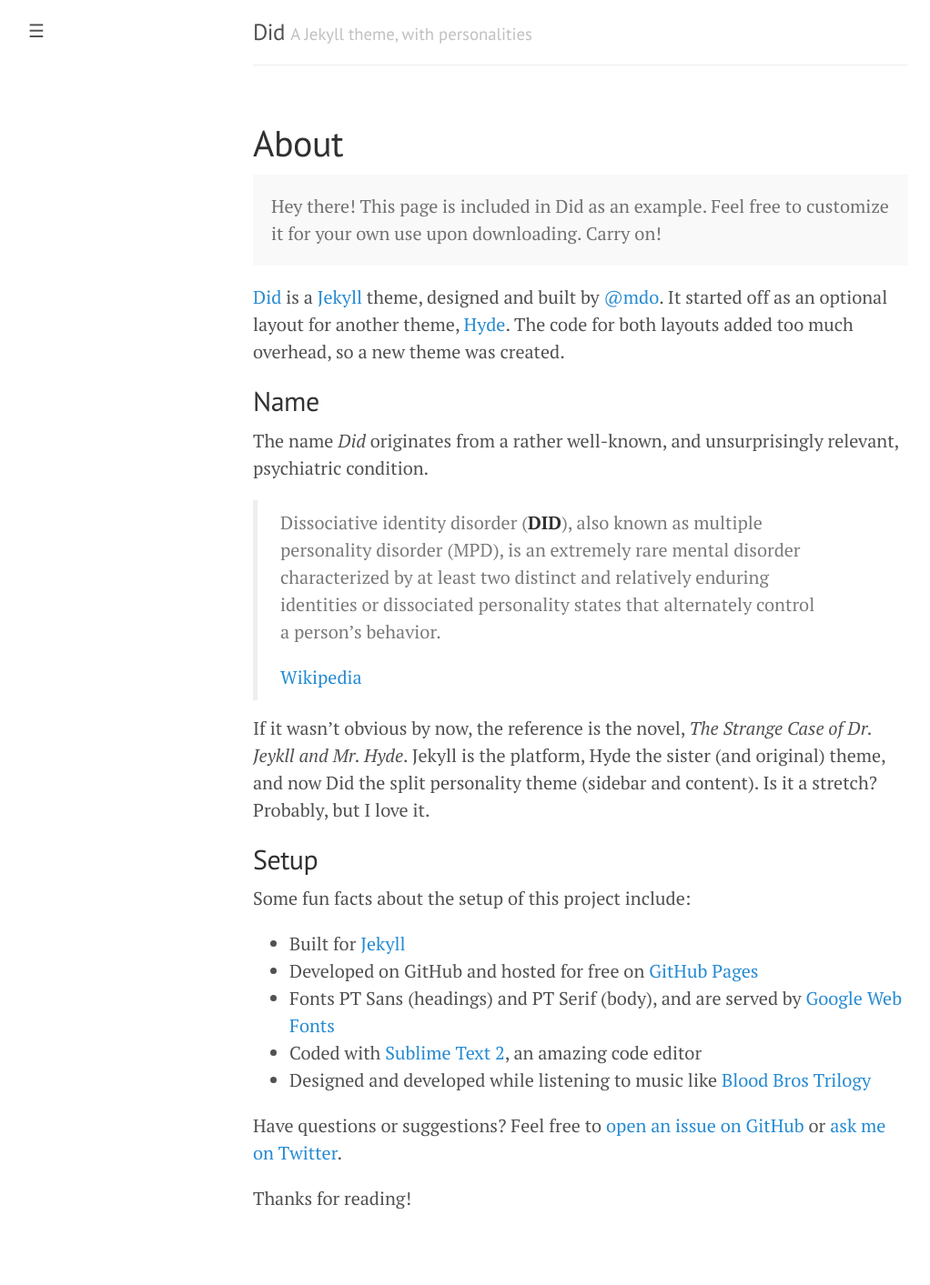
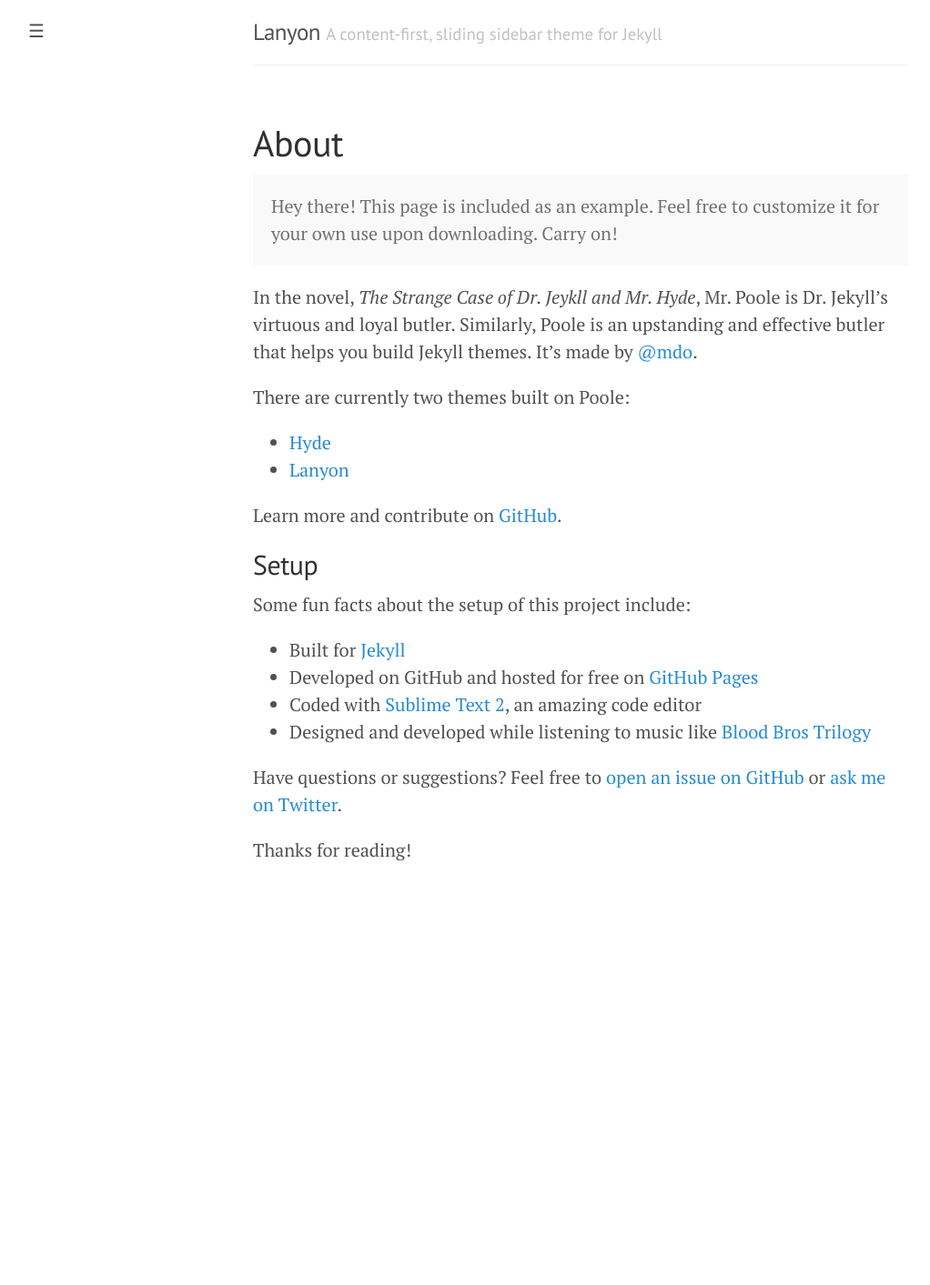
Before and after one commit to qiuyi943/qiuyi943.github.io, a Jekyll site: the page built from about.md, in a window 1280 px wide. Shown: the whole page at 91% size, without its empty margins (2-1024 px from the left). Built offline with Jekyll 4.4.1, drawn with Linux system fonts in a browser that asks for light colours; Markdown is read by kramdown in place of the engine named in the settings; after the commit the page ends 1030 px from its top, so only the background shows below that.

Commit message:
reorg, readme update, first post update, etc

```diff
--- a/_config.yml
+++ b/_config.yml
@@ -6,10 +6,10 @@
 permalink:        pretty
 
 # Setup
-title:            Did
-tagline:          'A Jekyll theme, with personalities'
-description:      'Did is a <a href="http://jekyllrb.com" target="_blank">Jekyll</a> theme with multiple personalities: the content, and the chrome. Made by <a href="https://twitter.com/mdo" target="_blank">@mdo</a>.'
-url:              http://did.andhyde.com
+title:            Lanyon
+tagline:          'A content-first, sliding sidebar theme for Jekyll'
+description:      'Lanyon is a responsive, mobile first <a href="http://jekyllrb.com" target="_blank">Jekyll</a> theme with a toggleable sidebar drawer. Made by <a href="https://twitter.com/mdo" target="_blank">@mdo</a>.'
+url:              http://lanyon.getpoole.com
 
 author:
   name:           'Mark Otto'
@@ -18,7 +18,7 @@
 paginate:         5
 
 # Custom vars
-version:          1.0.0
+version:          2.0.0
 
 github:
-  repo:           https://github.com/mdo/did
+  repo:           https://github.com/poole/lanyon
--- /dev/null
+++ b/_includes/sidebar.html
@@ -0,0 +1,38 @@
+<!-- Target for toggling the sidebar `.sidebar-checkbox` is for regular
+     styles, `#sidebar-checkbox` for behavior. -->
+<input type="checkbox" class="sidebar-checkbox" id="sidebar-checkbox">
+
+<!-- Toggleable sidebar -->
+<div class="sidebar" id="sidebar">
+  <div class="sidebar-item">
+    <p>{{ site.description }}</p>
+  </div>
+
+  <nav class="sidebar-nav">
+    <a class="sidebar-nav-item{% if page.title == "Home" %} active{% endif %}" href="/">Home</a>
+
+    {% comment %}
+      The code below dynamically generates a sidebar nav of pages with
+      `layout: page` in the front-matter. See readme for usage.
+    {% endcomment %}
+
+    {% assign pages_list = site.pages %}
+    {% for node in pages_list %}
+      {% if node.title != null %}
+        {% if node.layout == "page" %}
+          <a class="sidebar-nav-item{% if page.url == node.url %} active{% endif %}" href="{{ node.url }}">{{ node.title }}</a>
+        {% endif %}
+      {% endif %}
+    {% endfor %}
+
+    <a class="sidebar-nav-item" href="{{ site.github.repo }}/archive/v{{ site.version }}.zip">Download</a>
+    <a class="sidebar-nav-item" href="{{ site.github.repo }}">GitHub project</a>
+    <span class="sidebar-nav-item">Currently v{{ site.version }}</span>
+  </nav>
+
+  <div class="sidebar-item">
+    <p>
+      &copy; {{ site.time | date: '%Y' }}. All rights reserved.
+    </p>
+  </div>
+</div>
--- a/_layouts/default.html
+++ b/_layouts/default.html
@@ -5,45 +5,7 @@
 
   <body>
 
-    <!-- Target for toggling the sidebar `.sidebar-checkbox` is for regular
-         styles, `#sidebar-checkbox` for behavior. -->
-    <input type="checkbox" class="sidebar-checkbox" id="sidebar-checkbox">
-
-    <!-- Sidebar that gets toggled. `.sidebar` is for regular styles, `#sidebar`
-         for behavior. -->
-    <div class="sidebar" id="sidebar">
-      <div class="sidebar-item">
-        <p>{{ site.description }}</p>
-      </div>
-
-      <nav class="sidebar-nav">
-        <a class="sidebar-nav-item{% if page.title == "Home" %} active{% endif %}" href="/">Home</a>
-
-        {% comment %}
-          The code below dynamically generates a sidebar nav of pages with
-          `layout: page` in the front-matter. See readme for usage.
-        {% endcomment %}
-
-        {% assign pages_list = site.pages %}
-        {% for node in pages_list %}
-          {% if node.title != null %}
-            {% if node.layout == "page" %}
-              <a class="sidebar-nav-item{% if page.url == node.url %} active{% endif %}" href="{{ node.url }}">{{ node.title }}</a>
-            {% endif %}
-          {% endif %}
-        {% endfor %}
-
-        <a class="sidebar-nav-item" href="{{ site.github.repo }}/archive/v{{ site.version }}.zip">Download</a>
-        <a class="sidebar-nav-item" href="{{ site.github.repo }}">GitHub project</a>
-        <span class="sidebar-nav-item">Currently v{{ site.version }}</span>
-      </nav>
-
-      <div class="sidebar-item">
-        <p>
-          &copy; {{ site.time | date: '%Y' }}. All rights reserved.
-        </p>
-      </div>
-    </div>
+    {% include sidebar.html %}
 
     <!-- Wrap is the content to shift when toggling the sidebar. We wrap the
          content to avoid any CSS collisions with our real content. -->
--- a/about.md
+++ b/about.md
@@ -4,20 +4,17 @@
 ---
 
 <p class="message">
-  Hey there! This page is included in Did as an example. Feel free to customize it for your own use upon downloading. Carry on!
+  Hey there! This page is included as an example. Feel free to customize it for your own use upon downloading. Carry on!
 </p>
 
-[Did](http://mdo.github.io/did) is a [Jekyll](http://jekyllrb.com) theme, designed and built by [@mdo](https://twitter.com/mdo). It started off as an optional layout for another theme, [Hyde](http://andhyde.com). The code for both layouts added too much overhead, so a new theme was created.
+In the novel, *The Strange Case of Dr. Jeykll and Mr. Hyde*, Mr. Poole is Dr. Jekyll's virtuous and loyal butler. Similarly, Poole is an upstanding and effective butler that helps you build Jekyll themes. It's made by [@mdo](https://twitter.com/mdo).
 
-## Name
+There are currently two themes built on Poole:
 
-The name *Did* originates from a rather well-known, and unsurprisingly relevant, psychiatric condition.
+* [Hyde](http://hyde.getpoole.com)
+* [Lanyon](http://lanyon.getpoole.com)
 
-> Dissociative identity disorder (<strong>DID</strong>), also known as multiple personality disorder (MPD), is an extremely rare mental disorder characterized by at least two distinct and relatively enduring identities or dissociated personality states that alternately control a person's behavior.
->
-> [Wikipedia](http://en.wikipedia.org/wiki/Dissociative_identity_disorder)
-
-If it wasn't obvious by now, the reference is the novel, *The Strange Case of Dr. Jeykll and Mr. Hyde*. Jekyll is the platform, Hyde the sister (and original) theme, and now Did the split personality theme (sidebar and content). Is it a stretch? Probably, but I love it.
+Learn more and contribute on [GitHub](https://github.com/poole).
 
 ## Setup
 
@@ -25,10 +22,9 @@
 
 * Built for [Jekyll](http://jekyllrb.com)
 * Developed on GitHub and hosted for free on [GitHub Pages](https://pages.github.com)
-* Fonts PT Sans (headings) and PT Serif (body), and are served by [Google Web Fonts](http://www.google.com/webfonts)
 * Coded with [Sublime Text 2](http://sublimetext.org), an amazing code editor
 * Designed and developed while listening to music like [Blood Bros Trilogy](https://soundcloud.com/maddecent/sets/blood-bros-series)
 
-Have questions or suggestions? Feel free to [open an issue on GitHub](https://github.com/mdo/did/issues/new) or [ask me on Twitter](https://twitter.com/mdo).
+Have questions or suggestions? Feel free to [open an issue on GitHub](https://github.com/poole/issues/new) or [ask me on Twitter](https://twitter.com/mdo).
 
 Thanks for reading!
--- a/public/css/lanyon.css
+++ b/public/css/lanyon.css
@@ -9,9 +9,9 @@
  *                               /\___/
  *                               \/__/
  *
- * Lanyon is a Jekyl ltheme built with a featuring a toggleable sidebar drawer
- * for out of sight navigation. It's based on Poole, the Jekyll butler. See the
- * project readme for usage information.
+ * Lanyon is a responsive, mobile first Jekyll theme that features a toggleable
+ * sidebar drawer for out of sight navigation. It's based on Poole, the Jekyll
+ * butler. See the project readme for usage information.
  *
  * Designed, built, and released under MIT license by @mdo.
  *
```
Also changed, not shown: _posts/2014-01-02-introducing-did.md (deleted, +0 -32 lines), _posts/2014-01-02-introducing-lanyon.md (added, +38 -0 lines), LICENSE.md, README.md.
